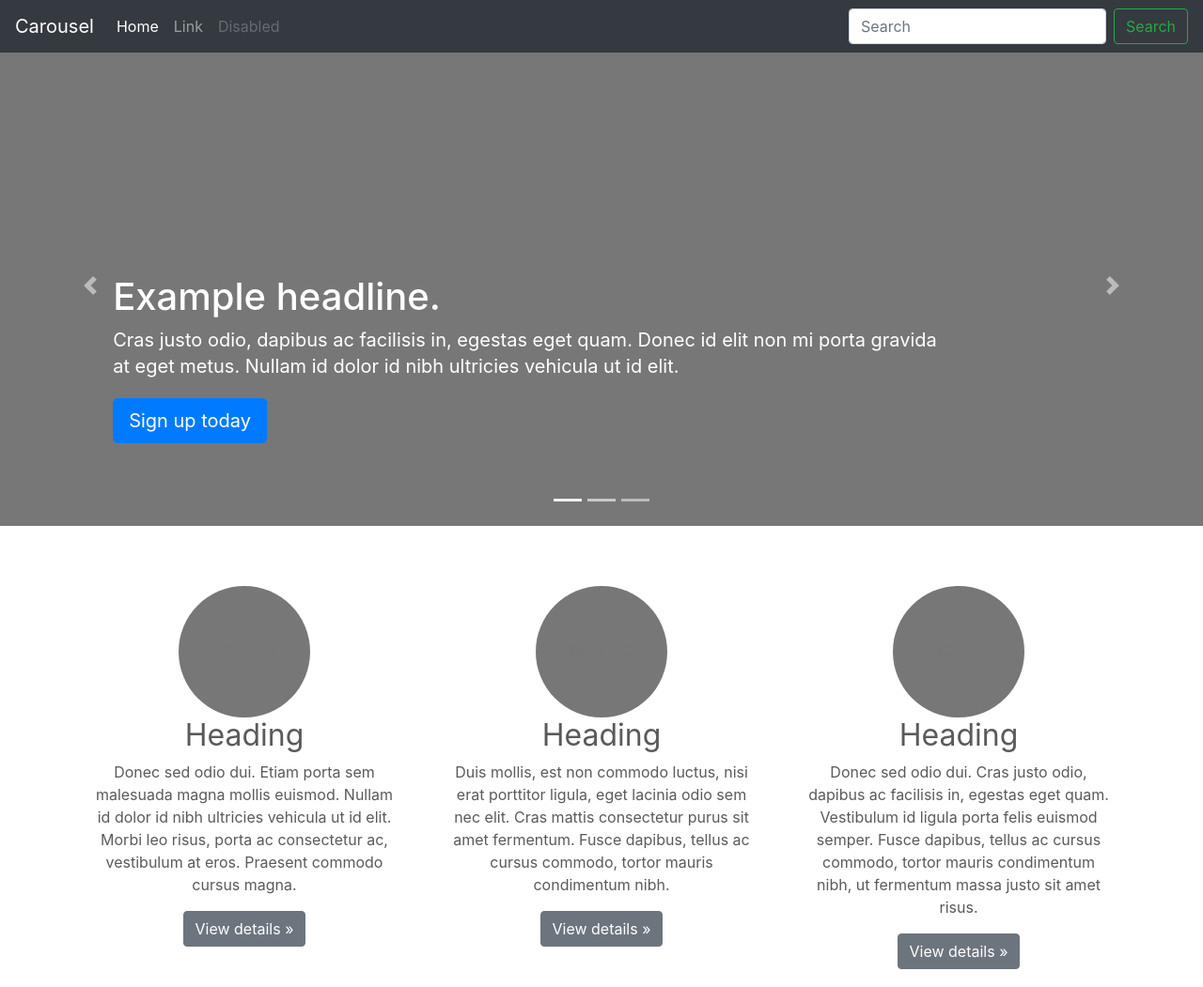
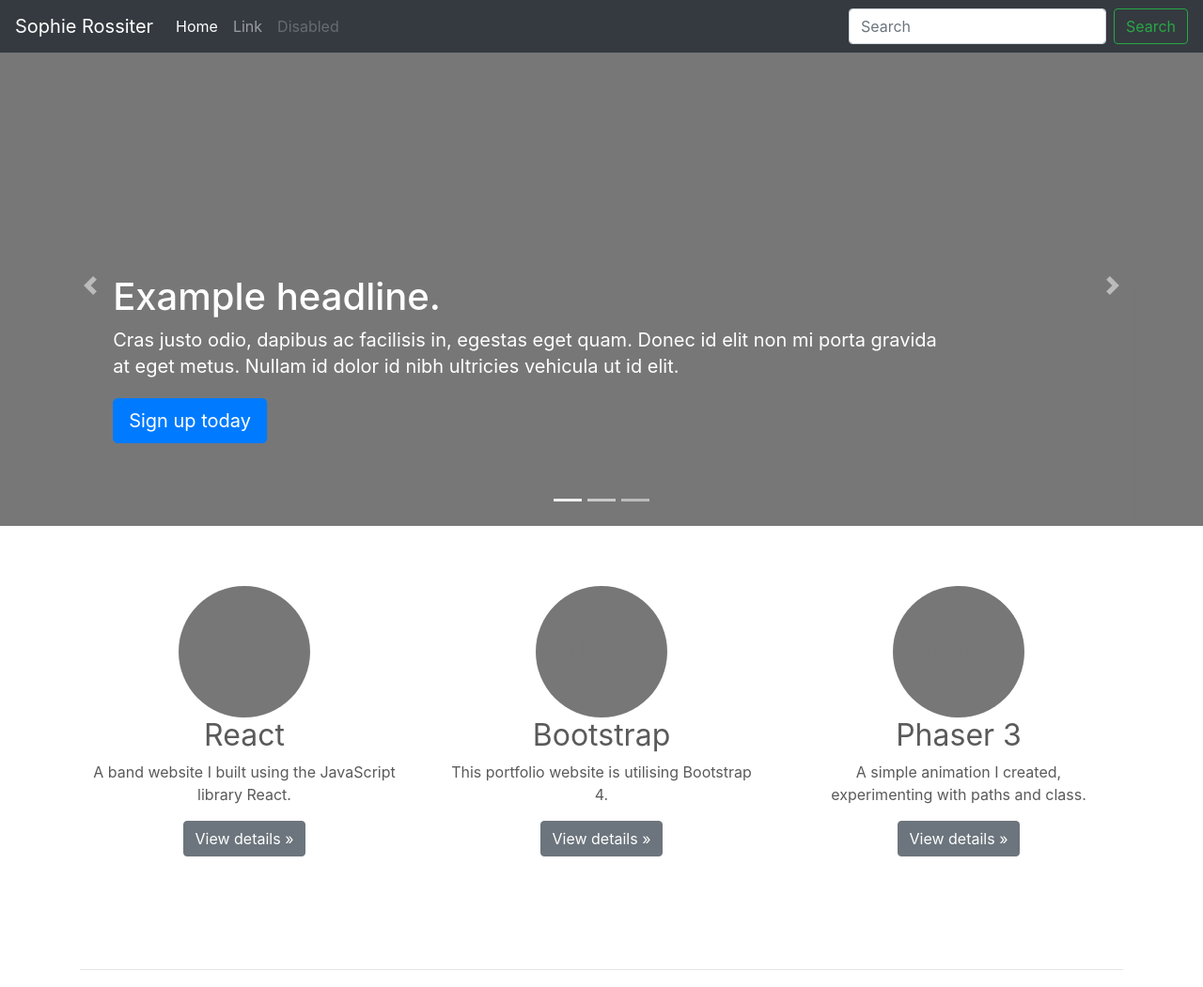
Before and after one commit to sophieatgithub/portfolioWebsite, a website: page index.html in a window 1280 px wide. Shown: the top 1051 px of the page at 94% size. Drawn offline with nearby package versions, Linux system fonts and the light colour scheme.

Commit message:
adding notes to .gitignore, writing website text

```diff
--- a/index.html
+++ b/index.html
@@ -33,7 +33,7 @@
   <body>
     <header>
         <nav class="navbar navbar-expand-md navbar-dark fixed-top bg-dark">
-          <a class="navbar-brand" href="#">Carousel</a>
+          <a class="navbar-brand" href="#">Sophie Rossiter</a>
           <button class="navbar-toggler" type="button" data-toggle="collapse" data-target="#navbarCollapse" aria-controls="navbarCollapse" aria-expanded="false" aria-label="Toggle navigation">
             <span class="navbar-toggler-icon"></span>
           </button>
@@ -118,20 +118,20 @@
           <div class="row">
             <div class="col-lg-4">
               <svg class="bd-placeholder-img rounded-circle" width="140" height="140" xmlns="http://www.w3.org/2000/svg" preserveAspectRatio="xMidYMid slice" focusable="false" role="img" aria-label="Placeholder: 140x140"><title>Placeholder</title><rect width="100%" height="100%" fill="#777"/><text x="50%" y="50%" fill="#777" dy=".3em">140x140</text></svg>
-              <h2>Heading</h2>
-              <p>Donec sed odio dui. Etiam porta sem malesuada magna mollis euismod. Nullam id dolor id nibh ultricies vehicula ut id elit. Morbi leo risus, porta ac consectetur ac, vestibulum at eros. Praesent commodo cursus magna.</p>
+              <h2>React</h2>
+              <p>A band website I built using the JavaScript library React.</p>
               <p><a class="btn btn-secondary" href="#" role="button">View details &raquo;</a></p>
             </div><!-- /.col-lg-4 -->
             <div class="col-lg-4">
               <svg class="bd-placeholder-img rounded-circle" width="140" height="140" xmlns="http://www.w3.org/2000/svg" preserveAspectRatio="xMidYMid slice" focusable="false" role="img" aria-label="Placeholder: 140x140"><title>Placeholder</title><rect width="100%" height="100%" fill="#777"/><text x="50%" y="50%" fill="#777" dy=".3em">140x140</text></svg>
-              <h2>Heading</h2>
-              <p>Duis mollis, est non commodo luctus, nisi erat porttitor ligula, eget lacinia odio sem nec elit. Cras mattis consectetur purus sit amet fermentum. Fusce dapibus, tellus ac cursus commodo, tortor mauris condimentum nibh.</p>
+              <h2>Bootstrap</h2>
+              <p>This portfolio website is utilising Bootstrap 4.</p>
               <p><a class="btn btn-secondary" href="#" role="button">View details &raquo;</a></p>
             </div><!-- /.col-lg-4 -->
             <div class="col-lg-4">
               <svg class="bd-placeholder-img rounded-circle" width="140" height="140" xmlns="http://www.w3.org/2000/svg" preserveAspectRatio="xMidYMid slice" focusable="false" role="img" aria-label="Placeholder: 140x140"><title>Placeholder</title><rect width="100%" height="100%" fill="#777"/><text x="50%" y="50%" fill="#777" dy=".3em">140x140</text></svg>
-              <h2>Heading</h2>
-              <p>Donec sed odio dui. Cras justo odio, dapibus ac facilisis in, egestas eget quam. Vestibulum id ligula porta felis euismod semper. Fusce dapibus, tellus ac cursus commodo, tortor mauris condimentum nibh, ut fermentum massa justo sit amet risus.</p>
+              <h2>Phaser 3</h2>
+              <p>A simple animation I created, experimenting with paths and class.</p>
               <p><a class="btn btn-secondary" href="#" role="button">View details &raquo;</a></p>
             </div><!-- /.col-lg-4 -->
           </div><!-- /.row -->
```
